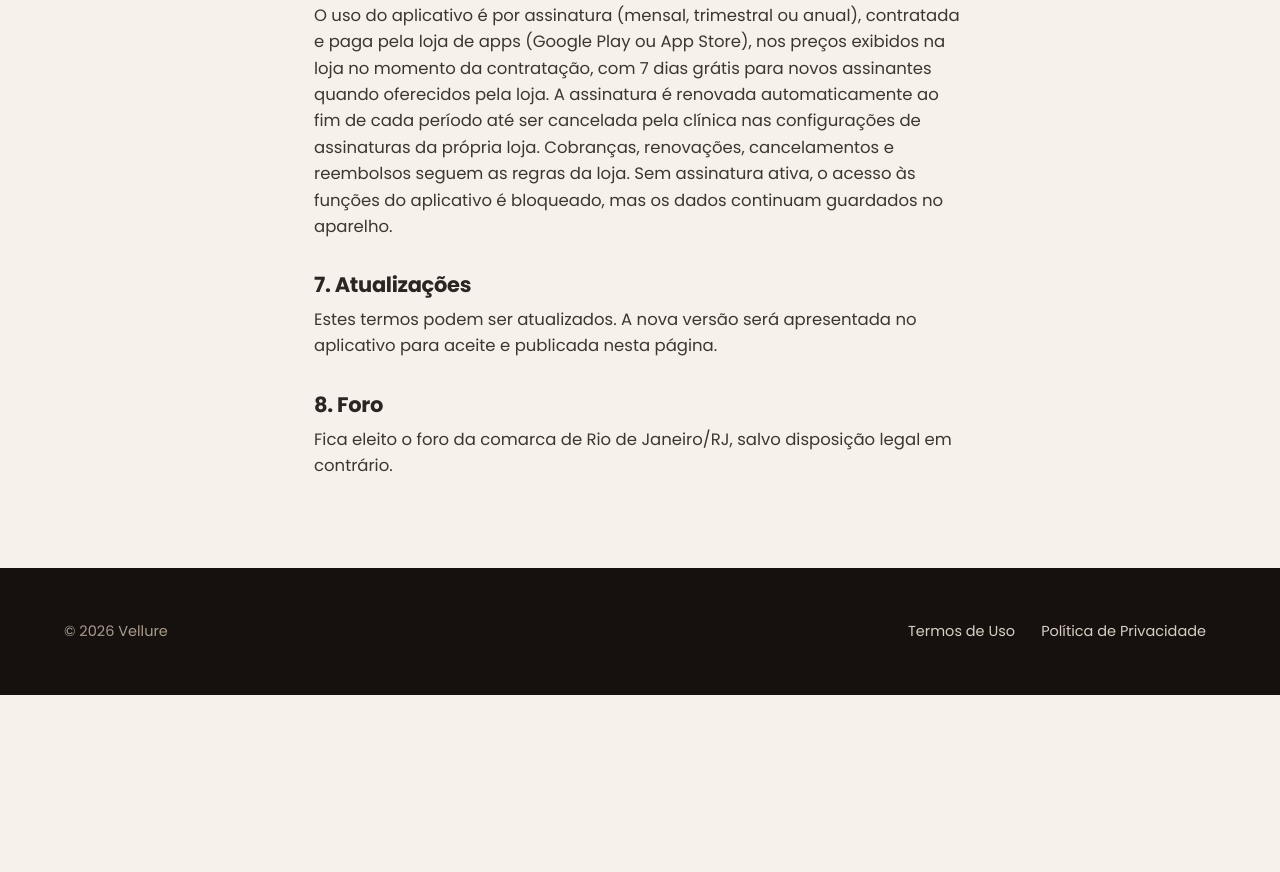
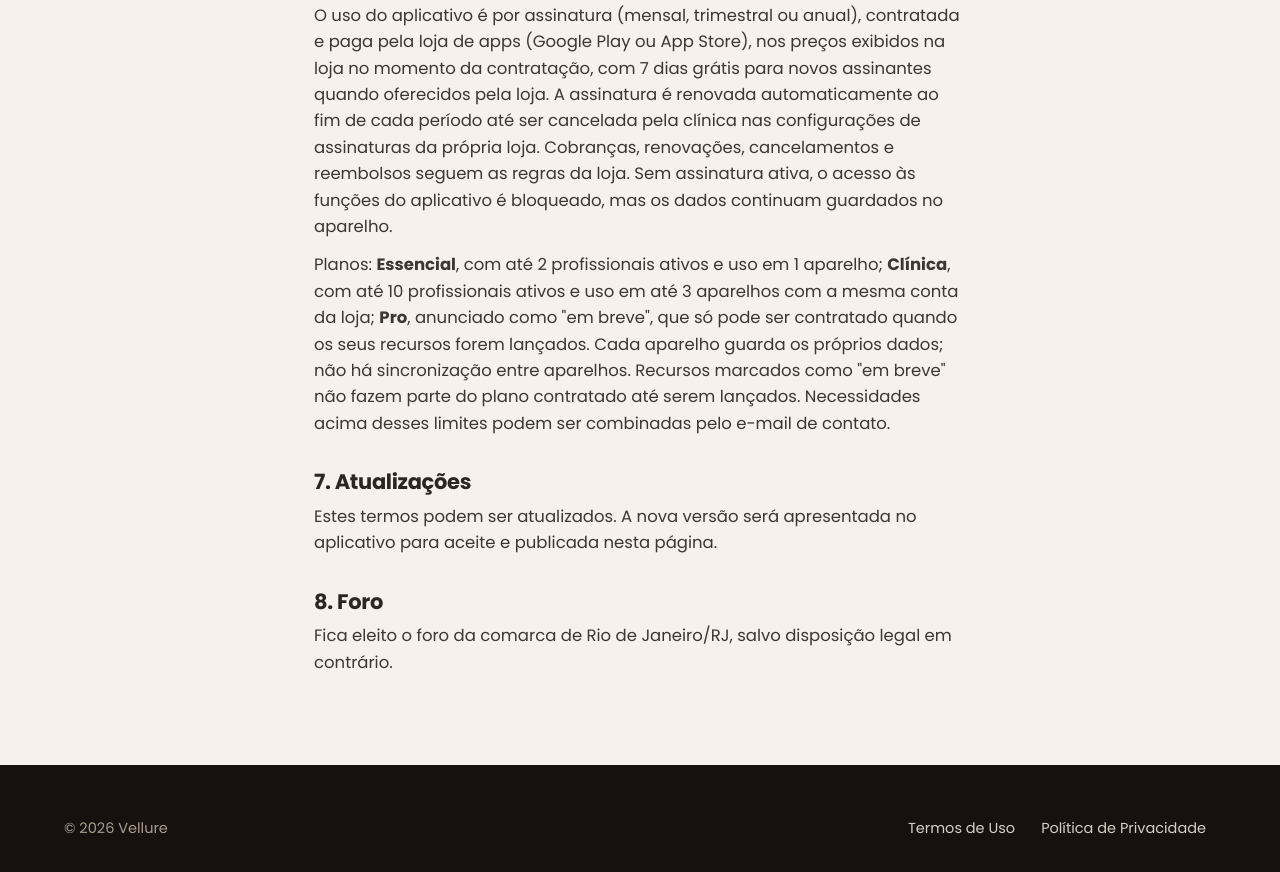
Before and after one commit to nicholassilvag/vellure-site, a plain HTML site: page termos.html in a window 1280 px wide. Shown: the part 1883-2755 px from the top of the page. Before the commit the page ends 2578 px from the top, so only its background shows below. Drawn offline with Linux system fonts and the light colour scheme.

Commit message:
Termos: limites de cada plano
Co-Authored-By: Claude Opus 5.5 <noreply@anthropic.com>
Claude-Session: https://claude.ai/code/session_014Lm6mGyUMTVBPFbaDGtvzm

```diff
--- a/termos.html
+++ b/termos.html
@@ -33,6 +33,7 @@
 <p>O fornecedor não se responsabiliza por: uso dos dados em desacordo com a lei ou com estes termos; ausência de autorização dos pacientes; divulgação de imagens pela clínica; decisões clínicas tomadas com base nos indicadores ou nas simulações; expectativas de resultado criadas a partir das simulações; perda de dados por falta de backup ou por falhas do aparelho.</p>
 <h2>6. Assinatura</h2>
 <p>O uso do aplicativo é por assinatura (mensal, trimestral ou anual), contratada e paga pela loja de apps (Google Play ou App Store), nos preços exibidos na loja no momento da contratação, com 7 dias grátis para novos assinantes quando oferecidos pela loja. A assinatura é renovada automaticamente ao fim de cada período até ser cancelada pela clínica nas configurações de assinaturas da própria loja. Cobranças, renovações, cancelamentos e reembolsos seguem as regras da loja. Sem assinatura ativa, o acesso às funções do aplicativo é bloqueado, mas os dados continuam guardados no aparelho.</p>
+<p>Planos: <b>Essencial</b>, com até 2 profissionais ativos e uso em 1 aparelho; <b>Clínica</b>, com até 10 profissionais ativos e uso em até 3 aparelhos com a mesma conta da loja; <b>Pro</b>, anunciado como "em breve", que só pode ser contratado quando os seus recursos forem lançados. Cada aparelho guarda os próprios dados; não há sincronização entre aparelhos. Recursos marcados como "em breve" não fazem parte do plano contratado até serem lançados. Necessidades acima desses limites podem ser combinadas pelo e-mail de contato.</p>
 <h2>7. Atualizações</h2>
 <p>Estes termos podem ser atualizados. A nova versão será apresentada no aplicativo para aceite e publicada nesta página.</p>
 <h2>8. Foro</h2>
```
